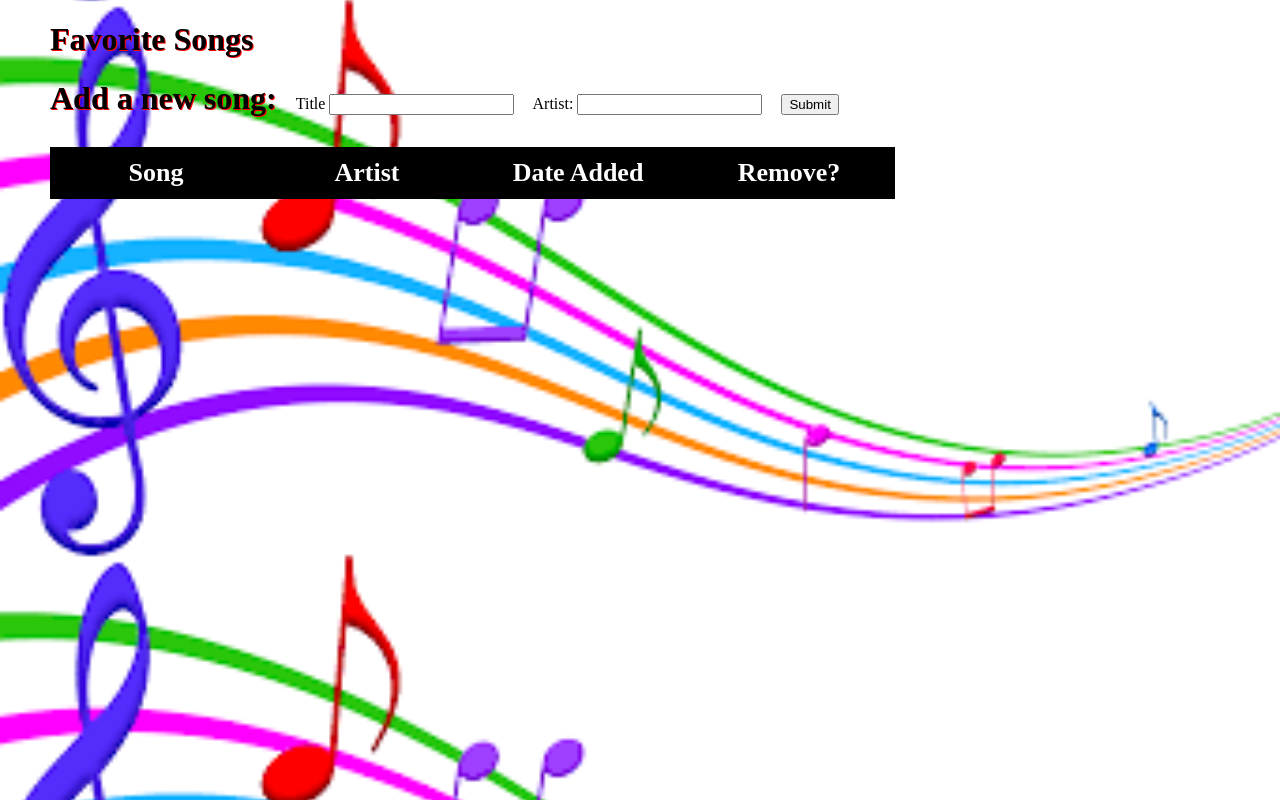
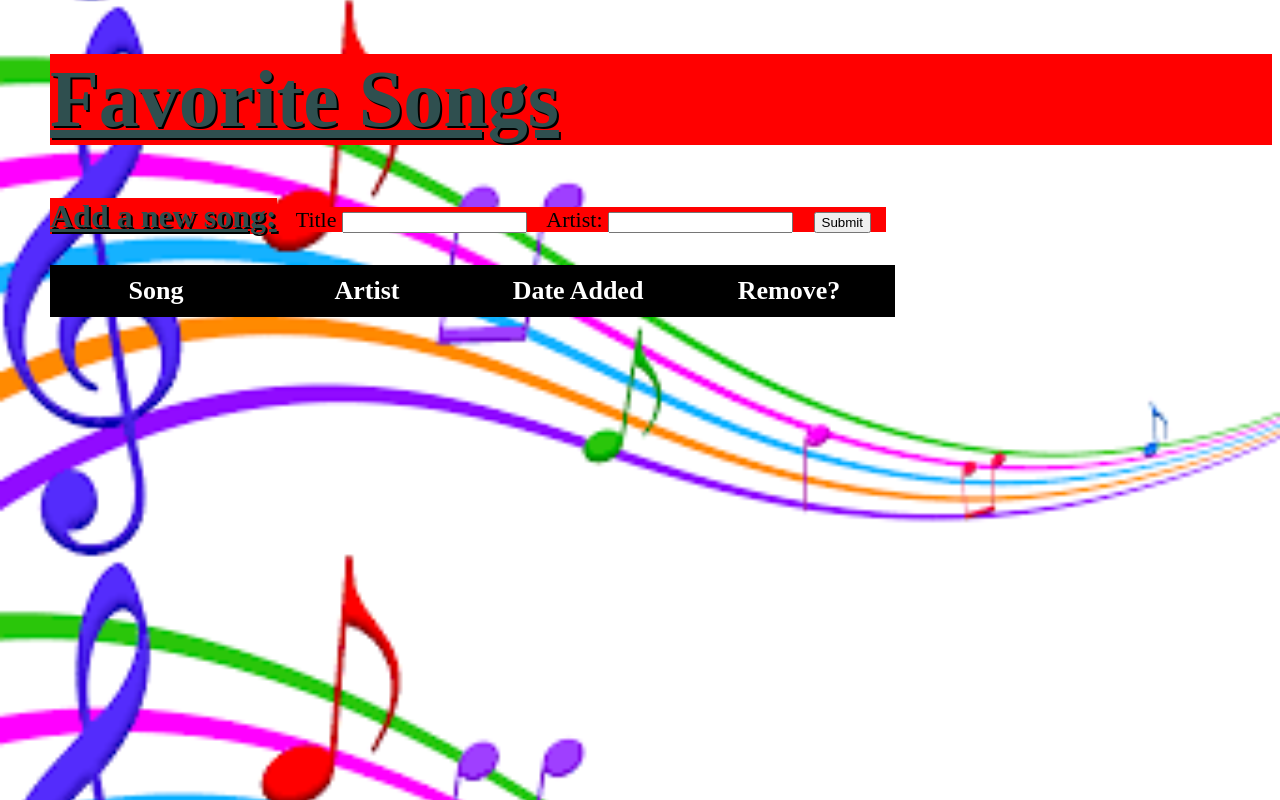
Before and after one commit to zachgarman/express_intro, a website: page public/views/index.html in a window 1280 px wide. Drawn offline with Linux system fonts and the light colour scheme; files that its build step writes are made by us from their sources; no server answers; files whose address does not match are found by name.

Commit message:
remove works! styling cleaned up

```diff
--- a/public/styles/styles.css
+++ b/public/styles/styles.css
@@ -18,6 +18,10 @@ td, th {
 tr:nth-child(2n) {
   background-color: #cccccc;
 }
+tr:nth-child(2n+1) {
+  background-color: white;
+}
+
 th {
   background-color: black;
   color: white;
@@ -41,9 +45,19 @@ button:hover {
   color: white;
 }
 form {
-  background-color: white;
+  background-color: red;
+  font-size: 22px;
+
 }
 h1, h2 {
+  text-shadow: 2px 2px black;
+  color: darkslategray;
+  background-color: red;
+  text-decoration: underline;
+}
+h1 {
+  font-size: 5em;
+}
+h2 {
   font-size: 2em;
-  text-shadow: 1px 1px red;
 }
--- a/server.js
+++ b/server.js
@@ -68,6 +68,7 @@ app.delete('/songs', function(req, res) {
       songs.splice(i, 1);
     }
   }
+  res.send(songs);
 });
 
 app.get('/songs', function(req, res) {
```
